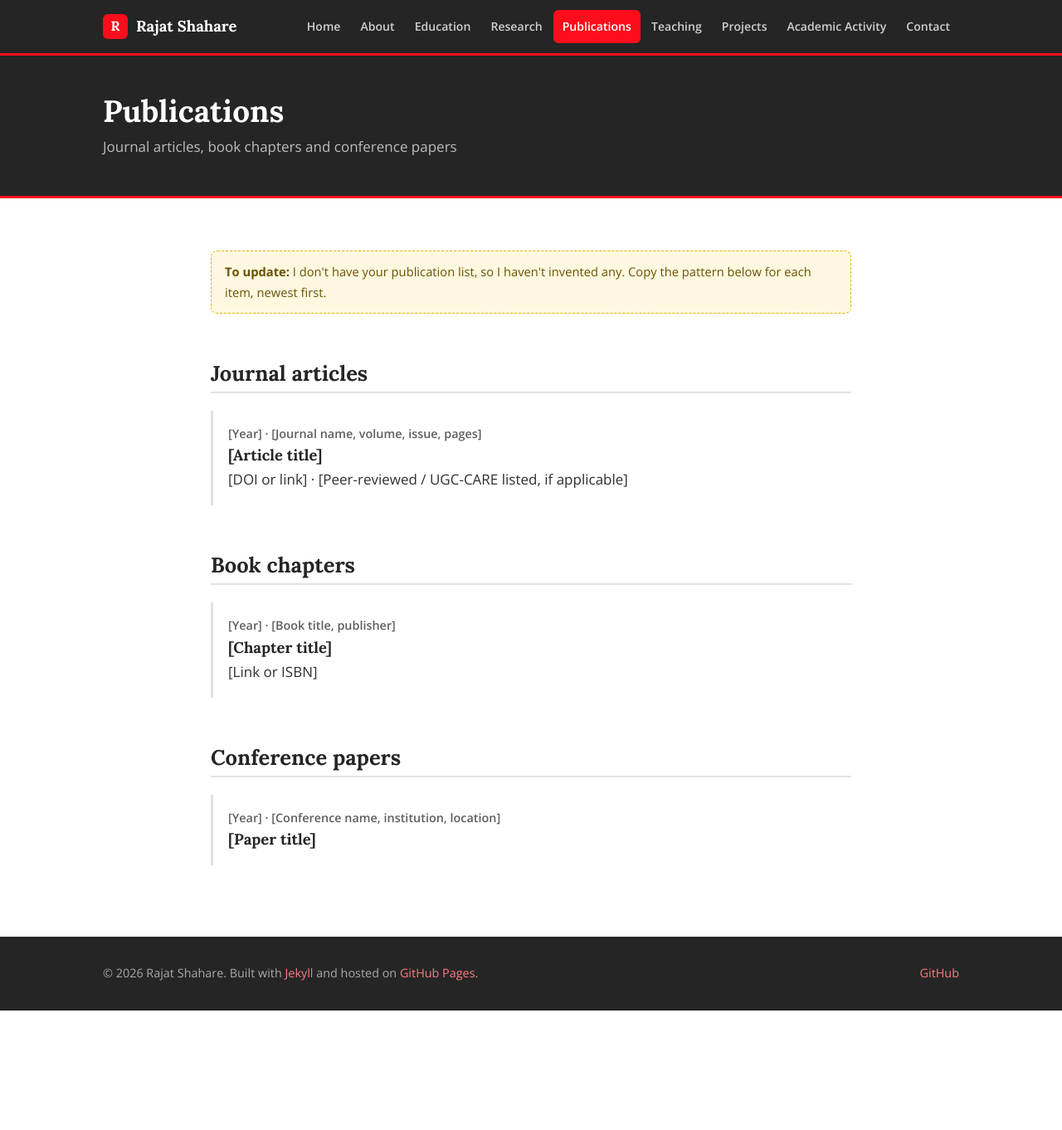
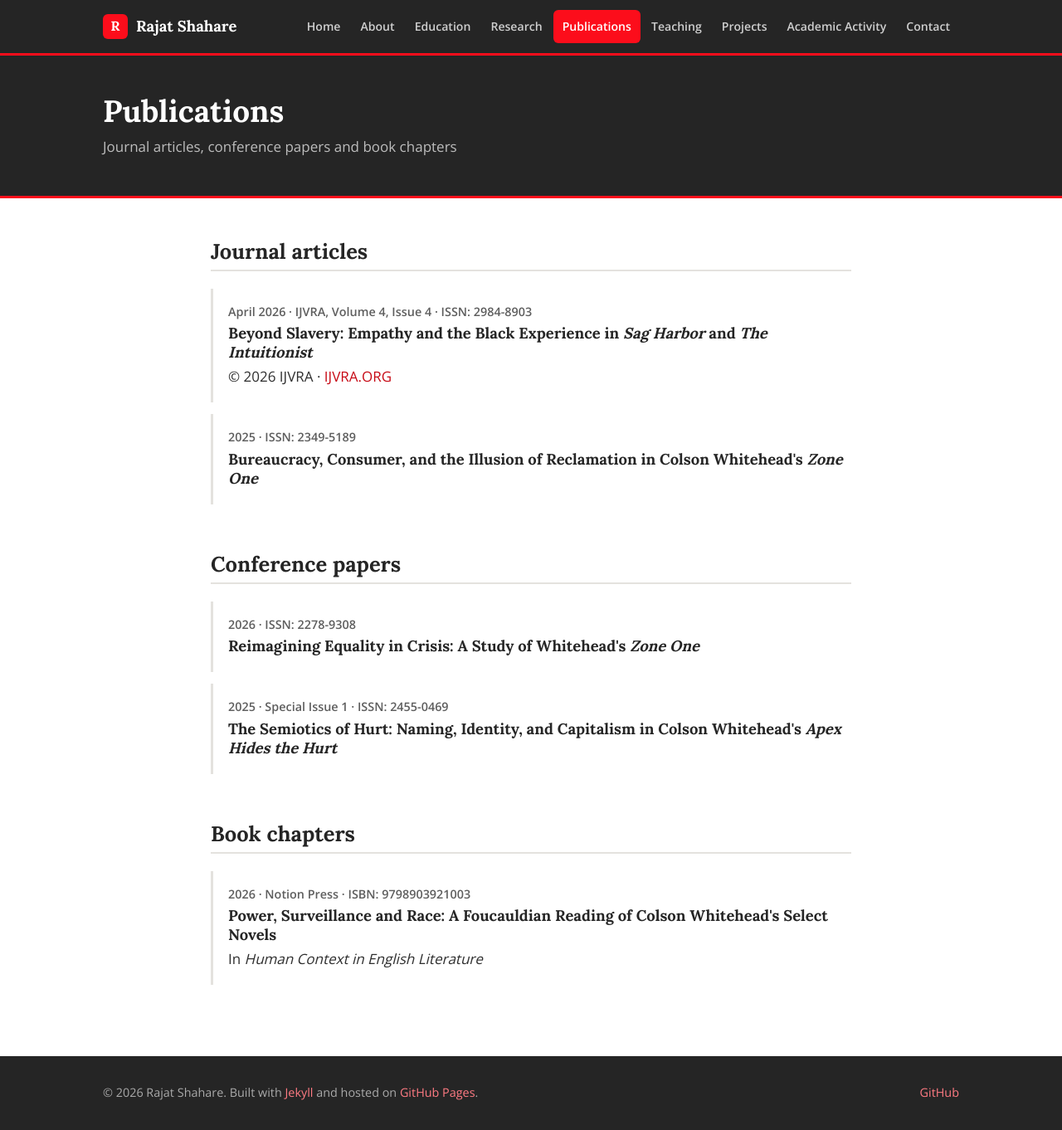
Before and after one commit to therajatshahare/therajatshahare.github.io, a Jekyll site: the page built from publications.md, in a window 1280 px wide and 1362 px high. Shown: the whole window at 83% size. Built offline with Jekyll 4.4.1, drawn with Linux system fonts in a browser that asks for light colours.

Commit message:
Update publications.md

```diff
--- a/publications.md
+++ b/publications.md
@@ -1,30 +1,38 @@
 ---
 layout: page
 title: Publications
-subtitle: Journal articles, book chapters and conference papers
+subtitle: Journal articles, conference papers and book chapters
 permalink: /publications/
 ---
-<p class="todo"><strong>To update:</strong> I don't have your publication list, so I haven't invented any. Copy the pattern below for each item, newest first.</p>
-
 ## Journal articles
 
 <div class="entry">
-  <div class="meta">[Year] · [Journal name, volume, issue, pages]</div>
-  <h3>[Article title]</h3>
-  [DOI or link] · [Peer-reviewed / UGC-CARE listed, if applicable]
+  <div class="meta">April 2026 · IJVRA, Volume 4, Issue 4 · ISSN: 2984-8903</div>
+  <h3>Beyond Slavery: Empathy and the Black Experience in <em>Sag Harbor</em> and <em>The Intuitionist</em></h3>
+  © 2026 IJVRA · <a href="https://ijvra.org">IJVRA.ORG</a>
+</div>
+
+<div class="entry">
+  <div class="meta">2025 · ISSN: 2349-5189</div>
+  <h3>Bureaucracy, Consumer, and the Illusion of Reclamation in Colson Whitehead's <em>Zone One</em></h3>
+</div>
+
+## Conference papers
+
+<div class="entry">
+  <div class="meta">2026 · ISSN: 2278-9308</div>
+  <h3>Reimagining Equality in Crisis: A Study of Whitehead's <em>Zone One</em></h3>
+</div>
+
+<div class="entry">
+  <div class="meta">2025 · Special Issue 1 · ISSN: 2455-0469</div>
+  <h3>The Semiotics of Hurt: Naming, Identity, and Capitalism in Colson Whitehead's <em>Apex Hides the Hurt</em></h3>
 </div>
 
 ## Book chapters
 
 <div class="entry">
-  <div class="meta">[Year] · [Book title, publisher]</div>
-  <h3>[Chapter title]</h3>
-  [Link or ISBN]
+  <div class="meta">2026 · Notion Press · ISBN: 9798903921003</div>
+  <h3>Power, Surveillance and Race: A Foucauldian Reading of Colson Whitehead's Select Novels</h3>
+  In <em>Human Context in English Literature</em>
 </div>
-
-## Conference papers
-
-<div class="entry">
-  <div class="meta">[Year] · [Conference name, institution, location]</div>
-  <h3>[Paper title]</h3>
-</div>
```
